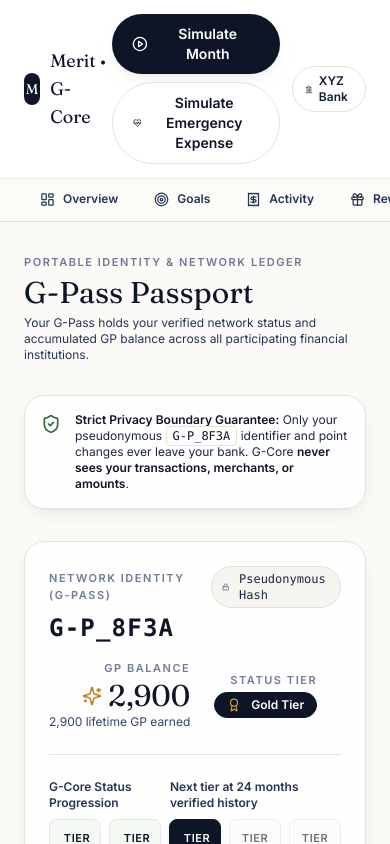
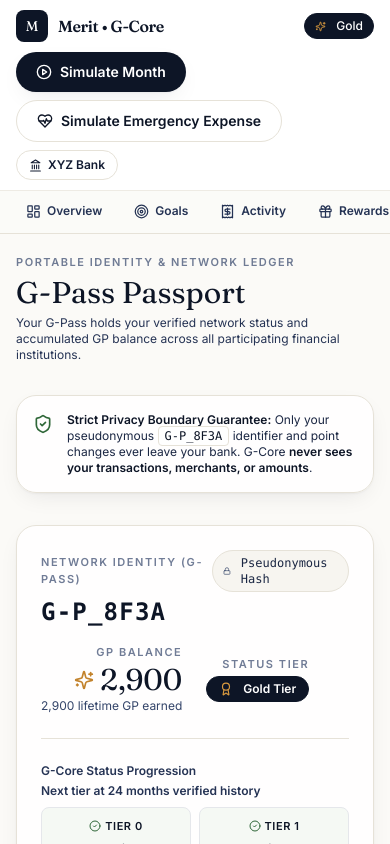
Before and after one commit to kantimohanthy/5-merit-loyalty-mvp, a Next.js app: page /ecosystem/passport in a window 390 px wide. Shown: the top 844 px of the page. Built offline with nearby package versions, Linux system fonts and the light colour scheme.

Commit message:
made it accessible for mobile phones as well . we just adjusted everthing for the small devices

```diff
--- a/app/bank/page.tsx
+++ b/app/bank/page.tsx
@@ -105,8 +105,8 @@ export default function PlainXYZBankDashboard() {
       {/* Main Content Area */}
       <div className="flex min-h-screen flex-1 flex-col min-w-0">
         {/* Top Header / Search Row */}
-        <header className="border-b border-xyz-border bg-white px-6 py-3.5 shadow-2xs">
-          <div className="mx-auto flex max-w-6xl items-center justify-between gap-4">
+        <header className="border-b border-xyz-border bg-white px-4 py-3 sm:px-6 sm:py-3.5 shadow-2xs">
+          <div className="mx-auto flex max-w-6xl items-center justify-between gap-3">
             {/* Search Input */}
             <div className="relative flex-1 max-w-md">
               <Search
@@ -116,13 +116,13 @@ export default function PlainXYZBankDashboard() {
               <input
                 type="text"
                 readOnly
-                placeholder="Search XYZ Bank Online..."
-                className="w-full rounded-lg border border-xyz-border bg-xyz-surface pl-10 pr-4 py-2 text-xs text-xyz-ink placeholder:text-xyz-ink-soft/60 focus:outline-none focus:border-xyz-accent cursor-pointer"
+                placeholder="Search XYZ Bank..."
+                className="w-full rounded-lg border border-xyz-border bg-xyz-surface pl-10 pr-3 py-2 text-xs text-xyz-ink placeholder:text-xyz-ink-soft/60 focus:outline-none focus:border-xyz-accent cursor-pointer"
               />
             </div>
 
             {/* Account Tier Badge & G-Core Quick Link */}
-            <div className="flex items-center gap-3">
+            <div className="flex items-center gap-2 sm:gap-3 shrink-0">
               <div className="hidden md:inline-flex items-center gap-1.5 rounded-full border border-xyz-border bg-xyz-surface px-3 py-1 text-xs font-medium text-xyz-ink-soft">
                 <Shield size={13} className="text-xyz-accent" />
                 <span>
@@ -132,11 +132,11 @@ export default function PlainXYZBankDashboard() {
 
               <Link
                 href="/ecosystem"
-                className="inline-flex items-center gap-1.5 rounded-full border border-xyz-accent/30 bg-xyz-accent-soft px-3.5 py-1.5 text-xs font-semibold text-xyz-primary hover:bg-xyz-accent/15 transition-colors shadow-2xs"
+                className="inline-flex items-center gap-1.5 rounded-full border border-xyz-accent/30 bg-xyz-accent-soft px-3 py-1.5 text-xs font-semibold text-xyz-primary hover:bg-xyz-accent/15 transition-colors shadow-2xs shrink-0"
               >
                 <Sparkles size={13} className="text-amber-500 animate-pulse" />
-                G-Core
-                <span className="rounded bg-xyz-primary px-1.5 py-0.2 text-[9px] font-bold text-white uppercase tracking-wider">
+                <span>G-Core</span>
+                <span className="rounded bg-xyz-primary px-1.5 py-0.2 text-[9px] font-bold text-white uppercase tracking-wider hidden xs:inline">
                   New
                 </span>
               </Link>
@@ -145,7 +145,7 @@ export default function PlainXYZBankDashboard() {
         </header>
 
         {/* Dashboard Body */}
-        <main className="mx-auto w-full max-w-6xl flex-1 px-6 py-8 space-y-8">
+        <main className="mx-auto w-full max-w-6xl flex-1 px-4 py-5 sm:px-6 sm:py-8 space-y-6 sm:space-y-8">
           {/* Welcome Header */}
           <div className="flex flex-wrap items-center justify-between gap-4">
             <div>
--- a/app/ecosystem/layout.tsx
+++ b/app/ecosystem/layout.tsx
@@ -45,37 +45,37 @@ export default function EcosystemLayout({
 
       {/* Top Header */}
       <header className="border-b border-line bg-white sticky top-0 z-30 shadow-xs">
-        <div className="mx-auto flex max-w-6xl items-center justify-between px-6 py-3.5">
-          <div className="flex items-center gap-3">
-            <Link href="/" className="flex items-center gap-2.5">
+        <div className="mx-auto flex max-w-6xl flex-col gap-2.5 px-4 py-2.5 sm:flex-row sm:items-center sm:justify-between sm:px-6 sm:py-3.5">
+          <div className="flex items-center justify-between gap-3">
+            <Link href="/" className="flex items-center gap-2.5 shrink-0">
               <span className="flex h-8 w-8 items-center justify-center rounded-lg bg-navy-900 font-display text-sm text-white">
                 M
               </span>
-              <span className="font-display text-lg text-ink">Merit &bull; G-Core</span>
+              <span className="font-display text-base sm:text-lg text-ink font-bold tracking-tight">Merit &bull; G-Core</span>
             </Link>
             {account && (
-              <Pill tone="navy" className="hidden sm:inline-flex py-0.5 text-[11px]">
+              <Pill tone="navy" className="py-0.5 text-[10px] sm:text-[11px] shrink-0">
                 <Sparkles size={11} className="mr-1 text-amber-400" />
-                MERIT Status: {account.tierLabel}
+                {account.tierLabel}
               </Pill>
             )}
           </div>
 
-          <div className="flex items-center gap-3">
+          <div className="flex flex-wrap items-center justify-between sm:justify-end gap-2 shrink-0">
             <DemoControls compact />
             <Link
               href="/bank"
-              className="flex items-center gap-1.5 rounded-full border border-line px-3 py-1.5 text-xs font-semibold text-navy-800 hover:bg-cream"
+              className="flex items-center gap-1.5 rounded-full border border-line px-3 py-1.5 text-xs font-semibold text-navy-800 hover:bg-cream shrink-0"
             >
               <Landmark size={13} />
-              XYZ Bank
+              <span>XYZ Bank</span>
             </Link>
           </div>
         </div>
 
-        {/* 5-Tab Navigation Bar */}
-        <div className="border-t border-line/60 bg-paper/80 backdrop-blur-xs">
-          <div className="mx-auto flex max-w-6xl items-center justify-start gap-1 px-6 overflow-x-auto">
+        {/* 5-Tab Navigation Bar (Horizontally Scrollable on Mobile) */}
+        <div className="border-t border-line/60 bg-paper/80 backdrop-blur-xs overflow-hidden">
+          <div className="mx-auto flex max-w-6xl items-center justify-start gap-1 px-3 sm:px-6 overflow-x-auto whitespace-nowrap scrollbar-none flex-nowrap py-0.5">
             {ECOSYSTEM_TABS.map((tab) => {
               const active =
                 tab.href === "/ecosystem"
@@ -87,7 +87,7 @@ export default function EcosystemLayout({
                   key={tab.href}
                   href={tab.href}
                   className={cn(
-                    "flex items-center gap-2 border-b-2 px-4 py-3 text-xs font-semibold transition-colors shrink-0",
+                    "flex items-center gap-1.5 sm:gap-2 border-b-2 px-3.5 sm:px-4 py-2.5 sm:py-3 text-xs font-semibold transition-colors shrink-0 flex-none",
                     active
                       ? "border-navy-900 text-navy-900 bg-white/70"
                       : "border-transparent text-navy-600 hover:text-navy-900 hover:bg-cream/40"
@@ -103,7 +103,7 @@ export default function EcosystemLayout({
       </header>
 
       {/* Main Content Area */}
-      <main className="mx-auto max-w-6xl px-6 py-8">
+      <main className="mx-auto max-w-6xl px-4 py-5 sm:px-6 sm:py-8">
         {emergencyActive && <EmergencyBanner />}
         {transferBannerActive && <TransferBanner />}
         {children}
--- a/app/ecosystem/passport/page.tsx
+++ b/app/ecosystem/passport/page.tsx
@@ -102,7 +102,7 @@ export default function EcosystemPassportPage() {
 
         {/* 5-Segment Tier Progression */}
         <div className="mt-6">
-          <div className="mb-2 flex items-center justify-between text-xs font-semibold text-navy-600">
+          <div className="mb-2 flex flex-col sm:flex-row sm:items-center justify-between gap-1 text-xs font-semibold text-navy-600">
             <span>G-Core Status Progression</span>
             <span>
               {account.nextTierAt !== null
@@ -110,7 +110,7 @@ export default function EcosystemPassportPage() {
                 : "Highest Status Tier (Diamond)"}
             </span>
           </div>
-          <div className="grid grid-cols-5 gap-2">
+          <div className="grid grid-cols-2 sm:grid-cols-3 lg:grid-cols-5 gap-2">
             {TIER_LABELS.map((label: string, idx: number) => {
               const isActive = idx === account.tierIndex;
               const isPassed = idx < account.tierIndex;
--- a/app/globals.css
+++ b/app/globals.css
@@ -18,11 +18,21 @@
 
 html {
   scroll-behavior: smooth;
+  width: 100%;
+  max-width: 100%;
+  overflow-x: hidden;
 }
 
 body {
   background-color: #fbfaf7;
   color: #0d1526;
+  width: 100%;
+  max-width: 100%;
+  overflow-x: hidden;
+}
+
+*, ::before, ::after {
+  box-sizing: border-box;
 }
 
 ::selection {
--- a/components/bank/BankSidebar.tsx
+++ b/components/bank/BankSidebar.tsx
@@ -64,7 +64,7 @@ export function BankSidebar({ onNavigateToTransactions }: BankSidebarProps) {
   return (
     <>
       {/* Mobile Top Header */}
-      <div className="flex items-center justify-between border-b border-xyz-border bg-xyz-sidebar-bg px-4 py-3 sm:hidden text-xyz-sidebar-ink z-40">
+      <div className="flex items-center justify-between border-b border-xyz-border bg-xyz-sidebar-bg px-4 py-3 lg:hidden text-xyz-sidebar-ink z-40">
         <div className="flex items-center gap-2.5">
           <div className="flex h-8 w-8 items-center justify-center rounded bg-xyz-accent font-bold text-white text-xs">
             XYZ
@@ -83,14 +83,14 @@ export function BankSidebar({ onNavigateToTransactions }: BankSidebarProps) {
       {/* Mobile Sidebar Overlay Drawer */}
       {mobileOpen && (
         <div
-          className="fixed inset-0 z-40 bg-xyz-ink/60 backdrop-blur-xs sm:hidden"
+          className="fixed inset-0 z-40 bg-xyz-ink/60 backdrop-blur-xs lg:hidden"
           onClick={() => setMobileOpen(false)}
         />
       )}
 
       {/* Sidebar Container */}
       <aside
-        className={`fixed inset-y-0 left-0 z-50 flex w-64 flex-col bg-xyz-sidebar-bg text-xyz-sidebar-ink transition-transform duration-200 ease-in-out sm:sticky sm:top-0 sm:h-screen sm:translate-x-0 ${
+        className={`fixed inset-y-0 left-0 z-50 flex w-64 flex-col bg-xyz-sidebar-bg text-xyz-sidebar-ink transition-transform duration-200 ease-in-out lg:sticky lg:top-0 lg:h-screen lg:translate-x-0 ${
           mobileOpen ? "translate-x-0" : "-translate-x-full"
         }`}
       >
```
Also changed, not shown: app/ecosystem/page.tsx (+23 -23 lines), 1 other file (tests, documents, lock files or other folders).
